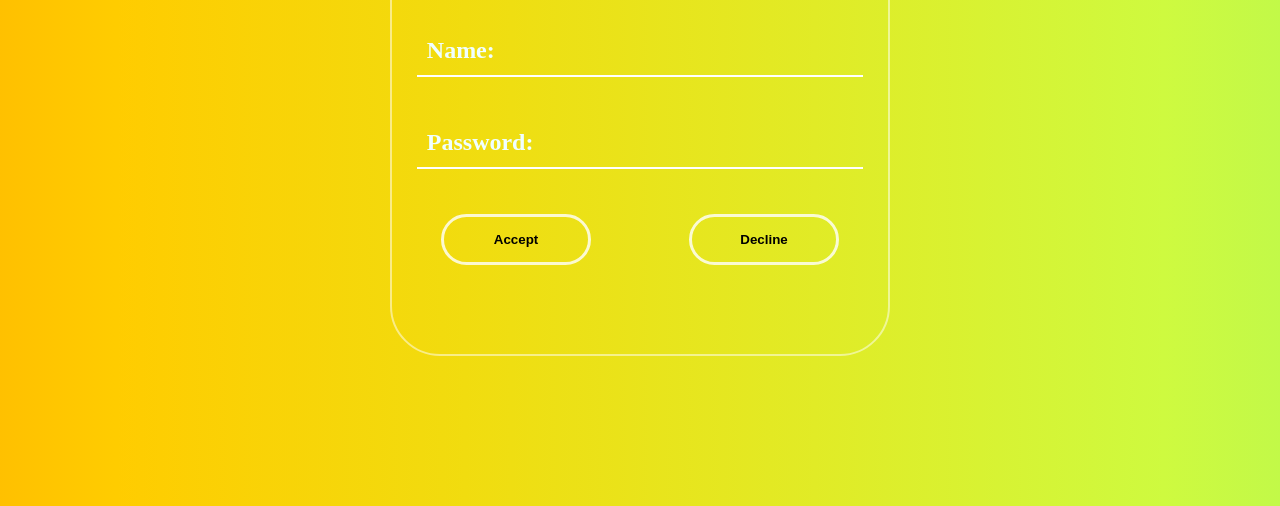
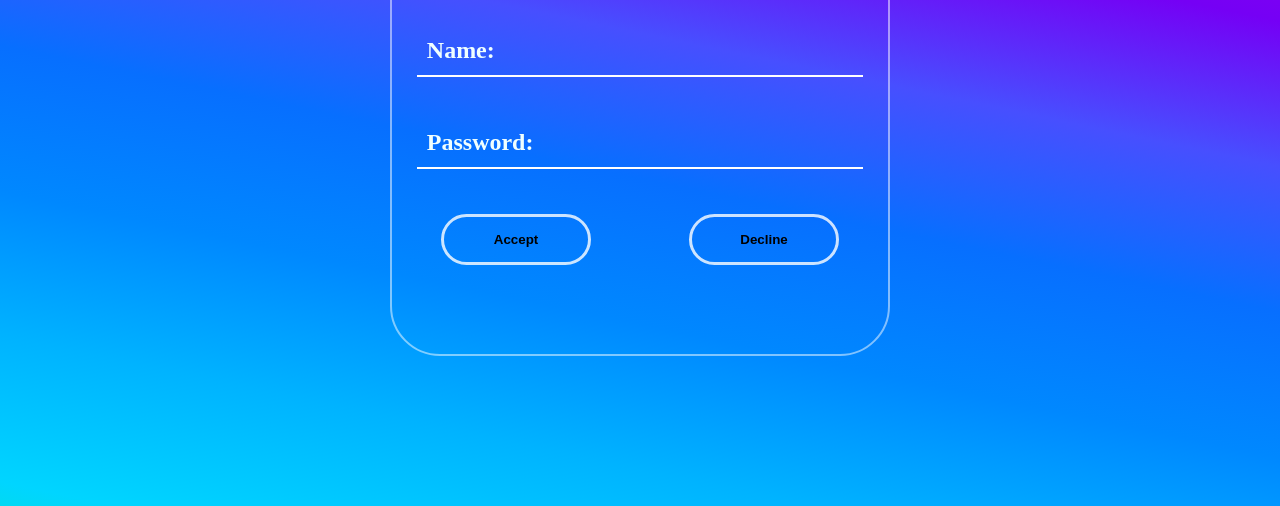
Before and after one commit to KhanhEK2846/Smart-big-garden-management-IoT-system, a plain HTML site: page page/Sercurity.html in a window 1280 px wide. Shown: the part 294-800 px from the top of the page. Drawn offline with Linux system fonts and the light colour scheme.

Commit message:
Changes color background Sercurity page 	modified:   lib/OOP/html.h 	modified:   page/Sercurity.html

```diff
--- a/page/Sercurity.html
+++ b/page/Sercurity.html
@@ -13,7 +13,7 @@
       body{
         height: 100vh;
         width: 100vw;
-        background-image: linear-gradient(to right, #f71717, #ff5a00, #ff8400, #ffa900, #ffcc00, #f1dc0f, #e1eb26, #cefa3f, #abf75a, #88f372, #66ee88, #41e79b);
+        background-image: linear-gradient(to right top, #41ff53, #00eeb6, #00d5ff, #00b3ff, #0088ff, #076fff, #474fff, #7500f5, #9500ee, #ad0ce7, #c11de1, #d22ddb);
         background-size: 300% 100%;
         background-position: center;
         overflow: hidden;
```
Also changed, not shown: 1 other file.
